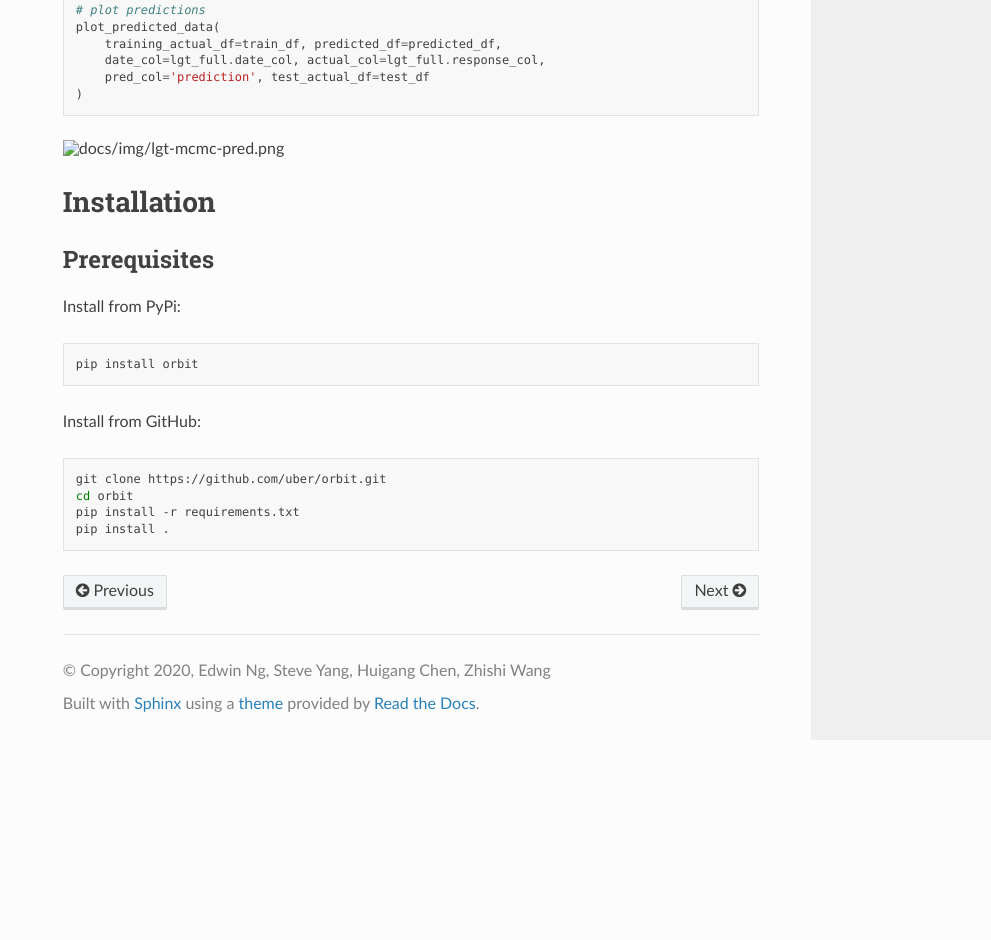
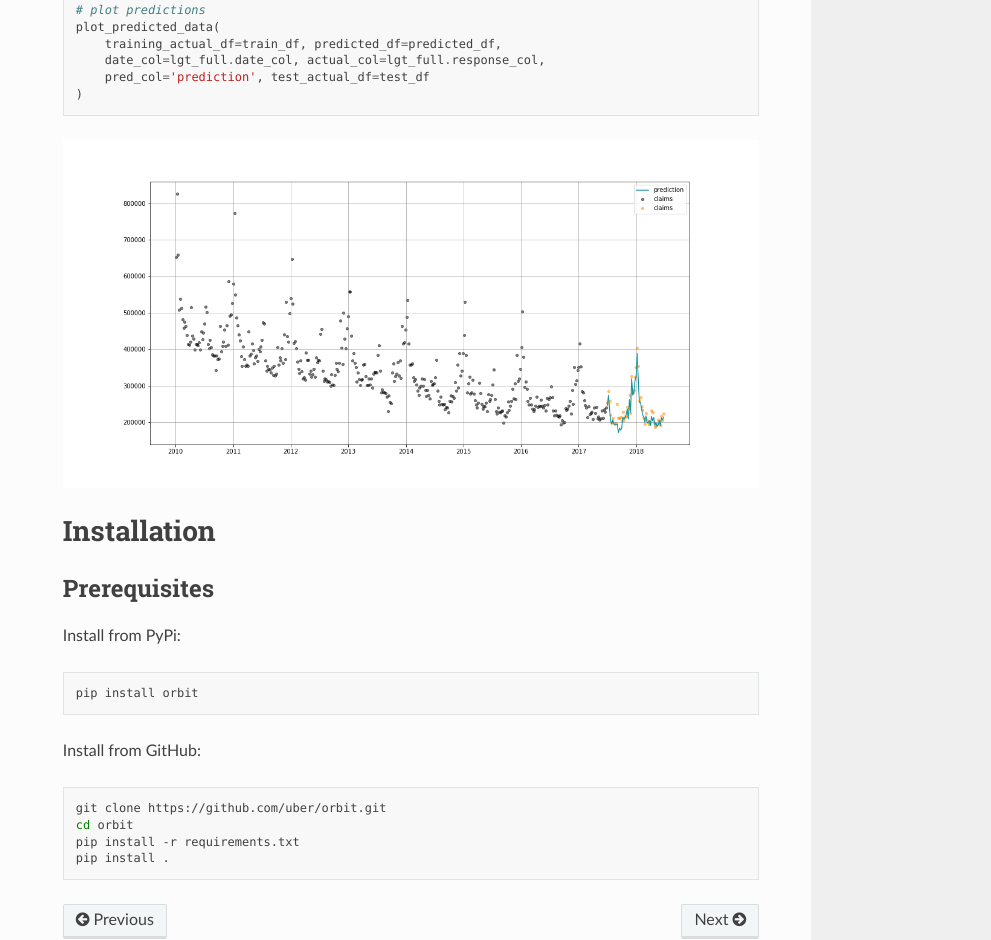
Before and after one commit to uber/orbit, a plain HTML site: page readme.html in a window 1280 px wide. Shown: the part 1585-2525 px from the top of the page, without its empty margins (289-1280 px from the left). Before the commit the page ends 2325 px from the top, so only its background shows below. Drawn offline with Linux system fonts and the light colour scheme.

Commit message:
insert image

```diff
--- a/readme.html
+++ b/readme.html
@@ -245,7 +245,7 @@ distribution</p></li>
 <span class="p">)</span>
 </pre></div>
 </div>
-<img alt="docs/img/lgt-mcmc-pred.png" src="docs/img/lgt-mcmc-pred.png" />
+<img alt="_images/lgt-mcmc-pred.png" src="_images/lgt-mcmc-pred.png" />
 </div>
 </div>
 <div class="section" id="installation">
```
